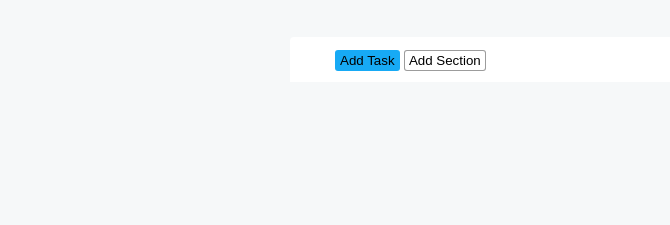
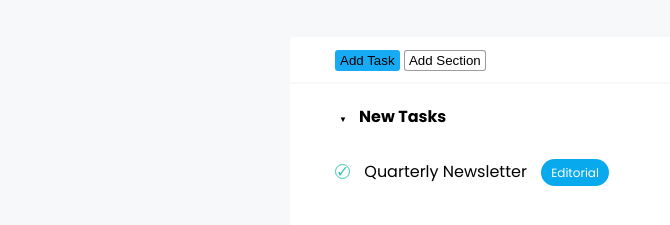
Before and after one commit to Francesco-Msc/html-css-toboolist, a plain HTML site: page index.html in a window 1280 px wide. Shown: the part 63-288 px from the top of the page, without its empty margins (0-670 px from the left). Drawn offline with Linux system fonts and the light colour scheme.

Commit message:
added :hover and :active pseudo classes to buttons and added first task with style

```diff
--- a/css/style.css
+++ b/css/style.css
@@ -6,7 +6,7 @@
     box-sizing: border-box;
 }
 
-/* Common */
+/* Common and colors*/
 
 body{
     background-color: #F6F8F9;
@@ -23,6 +23,10 @@ header, img{
 
 main{
     margin: 40px 290px;
+}
+
+.blue-tag{
+    background-color: #09A9ED;
 }
 
 /* Add buttons section */
@@ -46,3 +50,57 @@ main{
     background-color: #ffffff;
     border: 1.5px solid #727272b3;
 }
+
+.add-buttons:hover{
+    border: 1.5px solid #494949cf;
+    cursor: pointer;
+}
+
+.add-buttons:active{
+    border: 1.5px solid #727272b3
+}
+
+.list-section{
+    margin-top: 2px;
+    border-radius: 0 0 4px 4px;
+    padding: 20px 30px 50px 30px;
+}
+
+ul{
+    list-style-type: none;
+    margin: 0 0 40px 15px;
+}
+
+li{
+    margin-bottom: 15px;
+}
+
+.tasks{
+    font-size: 8px;
+    padding: 0 0 15px 4px;
+}
+
+.title{
+    font-size: 16px;
+    margin-left: 10px;
+}
+
+.check{
+    display: inline-block;
+    border: 1px solid #38CBB1;
+    border-radius: 50%;
+    text-align: center;
+    width: 15px;
+    line-height: 13px;
+    margin-right: 10px;
+    color: #38CBB1;
+}
+
+.tag{
+    font-weight: normal;
+    border-radius: 20px;
+    padding: 5px 10px;
+    margin-left: 10px;
+    color: white;
+    font-size: 12px;
+}
--- a/index.html
+++ b/index.html
@@ -21,6 +21,13 @@
             <button class="btn1 add-buttons">Add Task</button>
             <button class="btn2 add-buttons">Add Section</button>
         </section>
+        <!-- to do list -->
+        <section class="list-section container">
+            <!-- recently added tasks -->
+             <ul>
+                <li class="tasks">&#9660; <strong class="title">New Tasks</strong></li>
+                <li><div class="check">&#10003;</div> Quarterly Newsletter <strong class="tag blue-tag">Editorial</strong></li>
+             </ul>
     </main>
 </body>
 </html>
```
